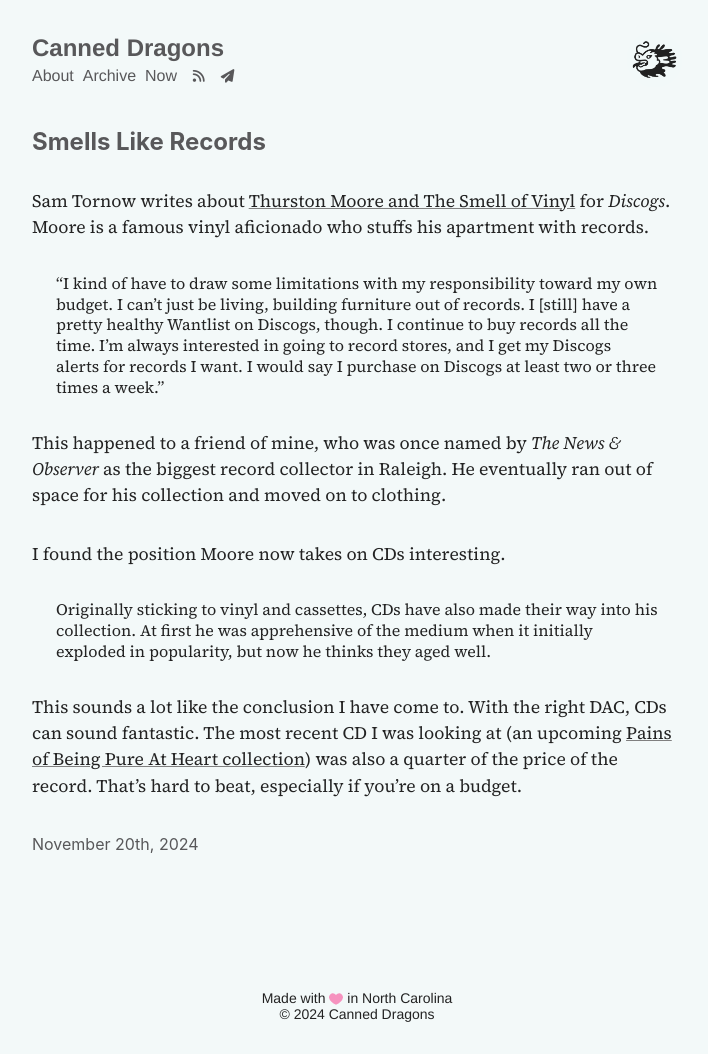
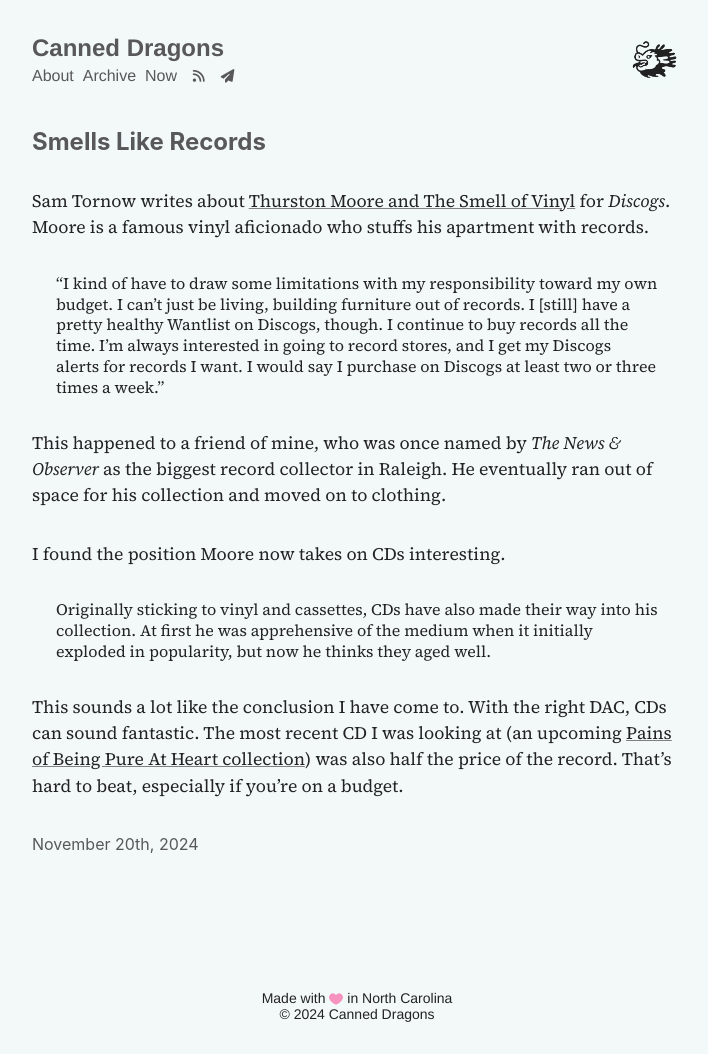
Before and after one commit to frostedechoes/canneddragons, a Jekyll site: the page built from _posts/2024-11-20-smells-like-records.md, in a window 1280 px wide. Shown: the whole page, without its empty margins (283-991 px from the left). Built offline with Jekyll 4.4.1, drawn with Linux system fonts in a browser that asks for light colours; nearby versions of some CDN libraries.

Commit message:
fixed wording

```diff
--- a/_posts/2024-11-20-smells-like-records.md
+++ b/_posts/2024-11-20-smells-like-records.md
@@ -16,4 +16,4 @@
 
 > Originally sticking to vinyl and cassettes, CDs have also made their way into his collection. At first he was apprehensive of the medium when it initially exploded in popularity, but now he thinks they aged well.
 
-This sounds a lot like the conclusion I have come to. With the right DAC, CDs can sound fantastic. The most recent CD I was looking at (an upcoming [Pains of Being Pure At Heart collection](https://slumberlandrecs.bandcamp.com/album/perfect-right-now-a-slumberland-collection-2008-2010)) was also a quarter of the price of the record. That’s hard to beat, especially if you’re on a budget.
+This sounds a lot like the conclusion I have come to. With the right DAC, CDs can sound fantastic. The most recent CD I was looking at (an upcoming [Pains of Being Pure At Heart collection](https://slumberlandrecs.bandcamp.com/album/perfect-right-now-a-slumberland-collection-2008-2010)) was also half the price of the record. That’s hard to beat, especially if you’re on a budget.
```
